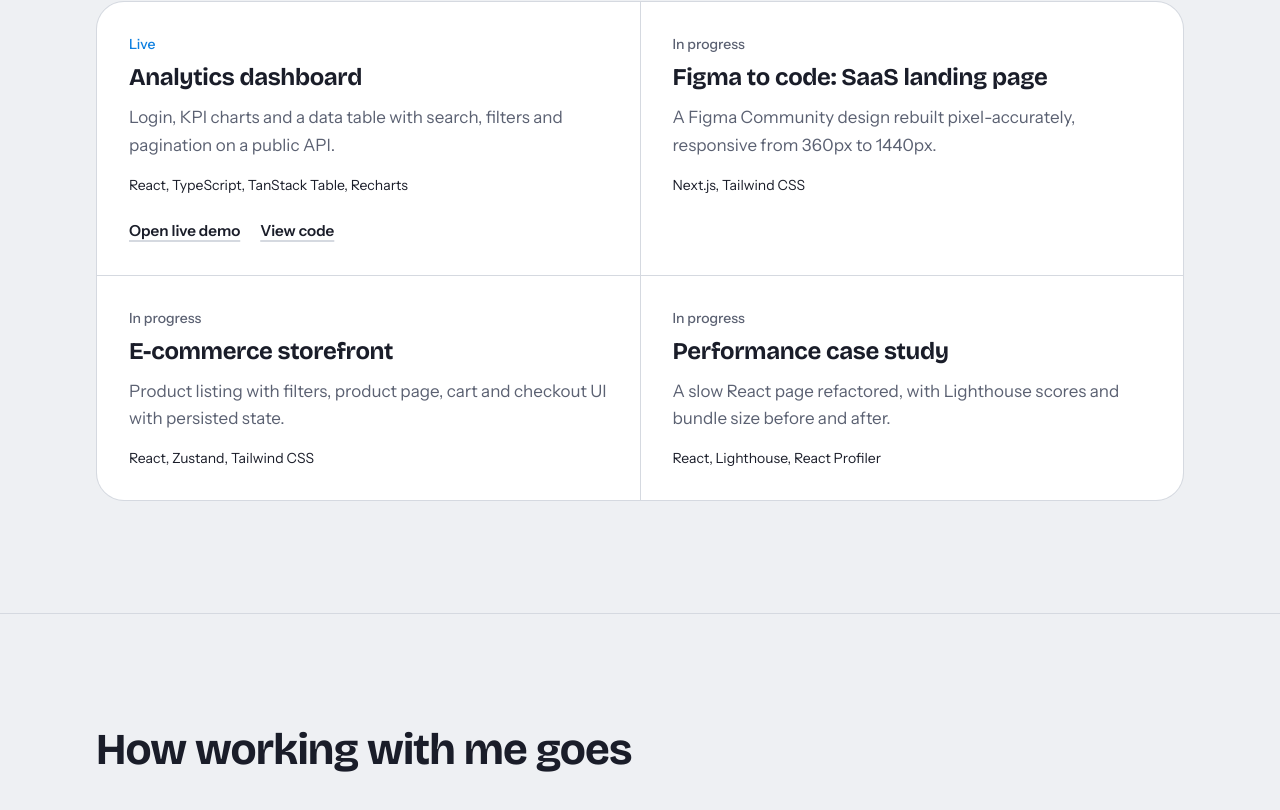
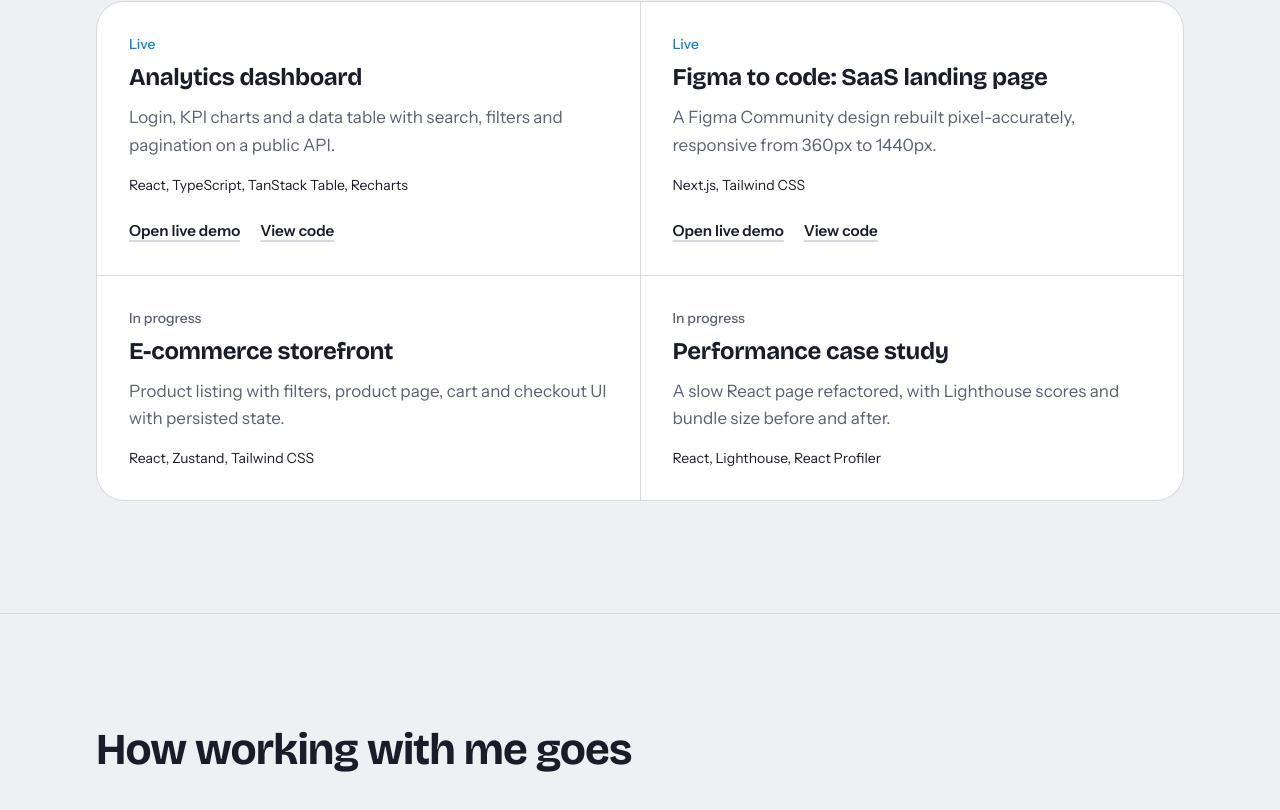
Before and after one commit to chennareddyA/portfolio, a React (Vite) app: page / in a window 1280 px wide. Shown: the part 4477-5287 px from the top of the page. Built offline with nearby package versions, Linux system fonts and the light colour scheme.

Commit message:
Add SaaS landing page project links

```diff
--- a/src/data/profile.ts
+++ b/src/data/profile.ts
@@ -153,10 +153,12 @@ export const builds: Build[] = [
     code: 'https://github.com/chennareddyA/analytics-dashboard',
   },
   {
-    title: 'Figma to code: SaaS landing page',
-    description: 'A Figma Community design rebuilt pixel-accurately, responsive from 360px to 1440px.',
-    stack: ['Next.js', 'Tailwind CSS'],
-  },
+  title: 'Figma to code: SaaS landing page',
+  description: 'A Figma Community design rebuilt pixel-accurately, responsive from 360px to 1440px.',
+  stack: ['Next.js', 'Tailwind CSS'],
+  live: 'https://chennareddy-landing.vercel.app',
+  code: 'https://github.com/chennareddyA/saas-landing',
+},
   {
     title: 'E-commerce storefront',
     description: 'Product listing with filters, product page, cart and checkout UI with persisted state.',
```
